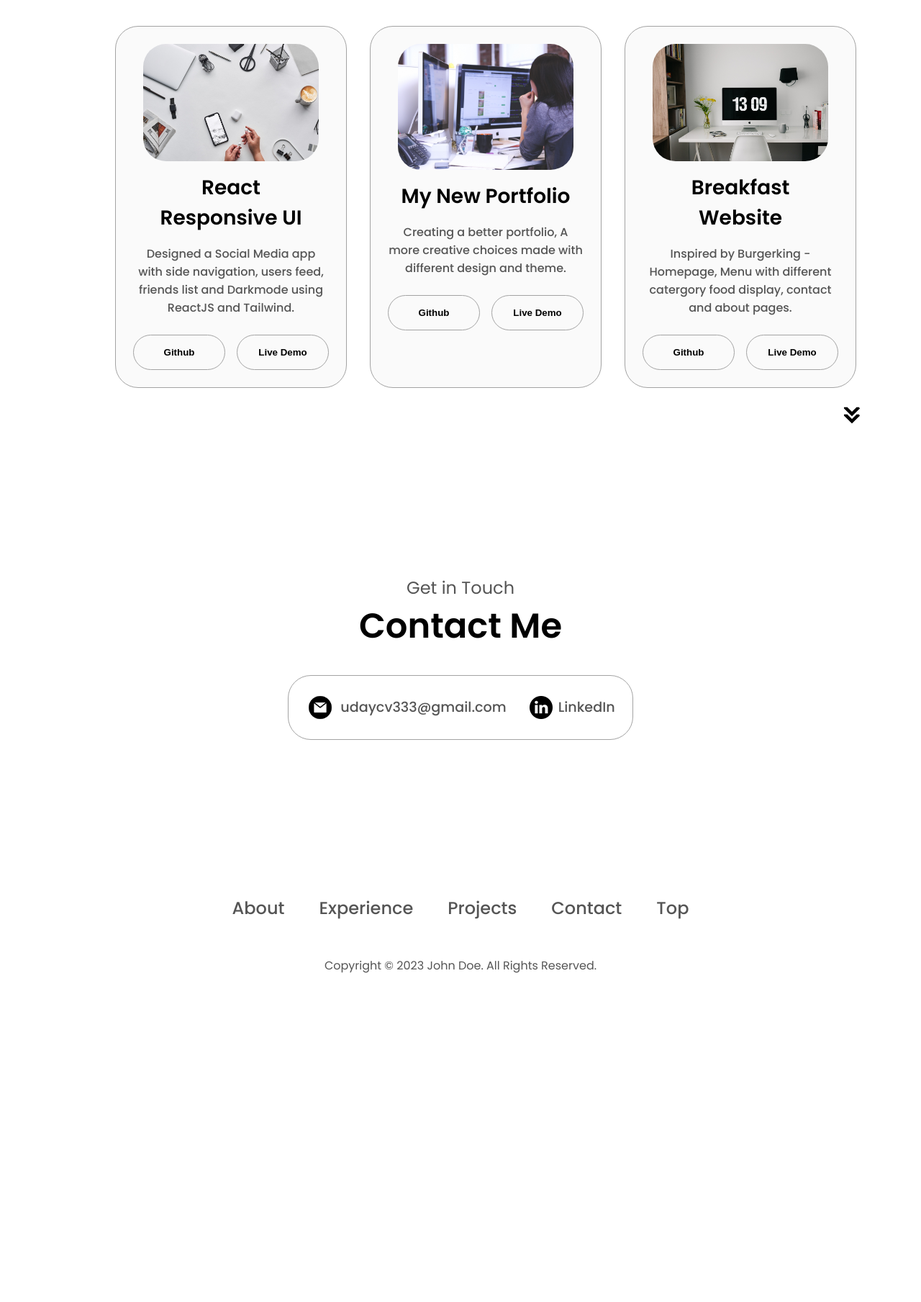
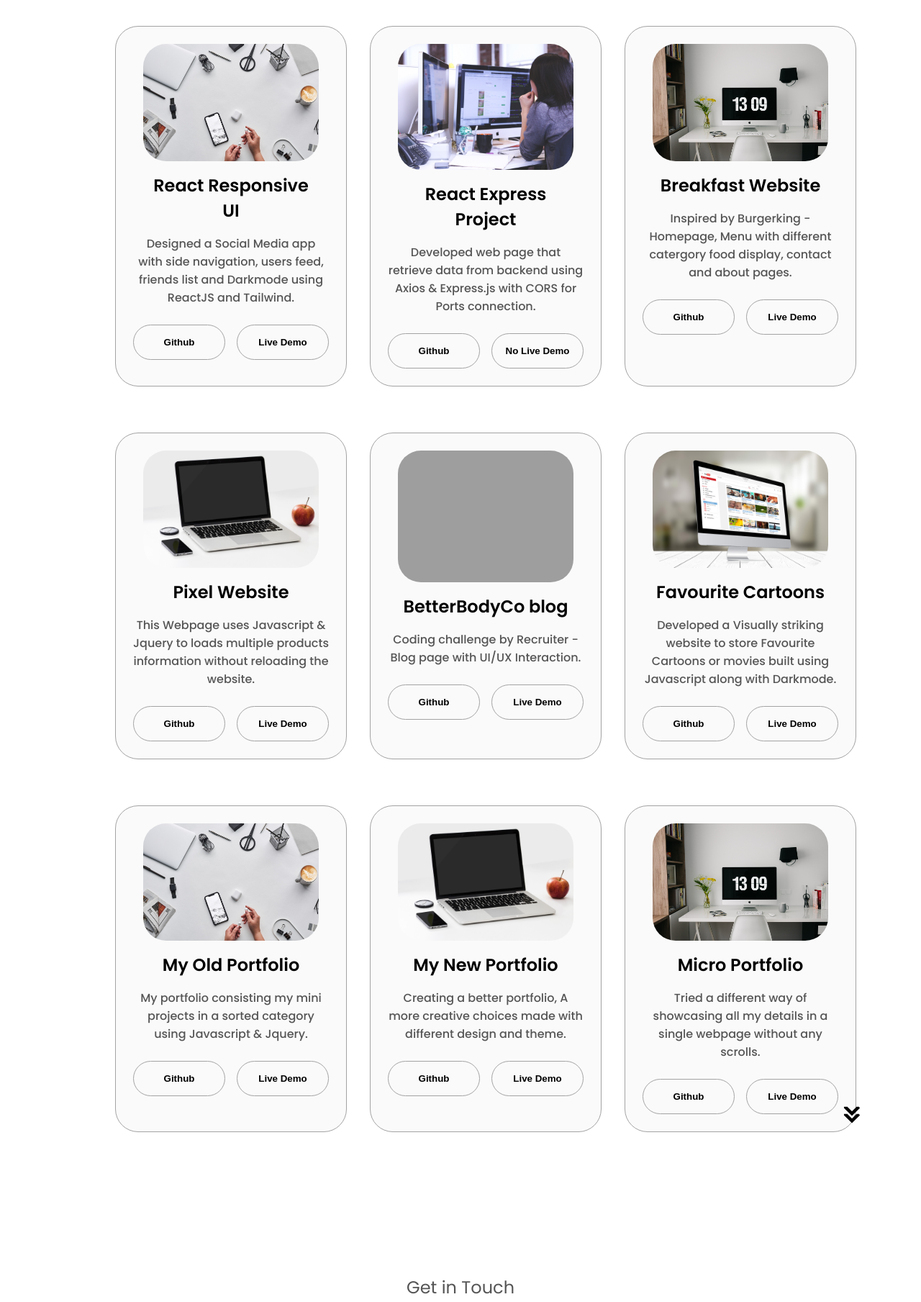
Before and after one commit to vuckrishna/vuckrishna.github.io, a PHP site: page / in a window 1280 px wide. Shown: the part 2447-4256 px from the top of the page at 72% size. Before the commit the page ends 3799 px from the top, so only its background shows below. Run offline with PHP 8.4, Linux system fonts and the light colour scheme; grey boxes are pictures that could not be loaded.

Commit message:
new projects added

```diff
--- a/myprofile/index.html
+++ b/myprofile/index.html
@@ -312,25 +312,22 @@
                 class="project-img"
               />
             </div>
-            <h2 class="experience-sub-title project-title">My New Portfolio</h2>
+            <h2 class="experience-sub-title project-title">
+              React Express Project
+            </h2>
             <p>
-              Creating a better portfolio, A more creative choices made with
-              different design and theme.
+              Developed web page that retrieve data from backend using Axios &
+              Express.js with CORS for Ports connection.
             </p>
             <br />
             <div class="btn-container">
               <button
                 class="btn btn-color-2 project-btn"
-                onclick="location.href='https://github.com/vuckrishna/vuckrishna.github.io/tree/main/UXPortfolio'"
+                onclick="location.href='https://github.com/vuckrishna/vuckrishna.github.io/tree/main/ReactExpressProjectEvents'"
               >
                 Github
               </button>
-              <button
-                class="btn btn-color-2 project-btn"
-                onclick="location.href='https://vuckrishna.github.io/UXPortfolio/'"
-              >
-                Live Demo
-              </button>
+              <button class="btn btn-color-2 project-btn">No Live Demo</button>
             </div>
           </div>
           <div class="details-container color-container">
@@ -364,31 +361,187 @@
               </button>
             </div>
           </div>
-          <!-- <div class="details-container color-container">
+        </div>
+        <div class="about-containers">
+          <div class="details-container color-container">
             <div class="article-container">
               <img
                 src="./assets/img6.jpg"
-                  alt="Project 3"
+                alt="Project 1"
                 class="project-img"
               />
             </div>
-              <h2 class="experience-sub-title project-title">JS Notes webpage</h2>
-              <p>Notes taking application using Javascript with notes being stored in a Local Storage environment.</p><br/>
+            <h2 class="experience-sub-title project-title">Pixel Website</h2>
+            <p>
+              This Webpage uses Javascript & Jquery to loads multiple products
+              information without reloading the website.
+            </p>
+            <br />
             <div class="btn-container">
               <button
                 class="btn btn-color-2 project-btn"
-                  onclick="location.href='https://github.com/vuckrishna/vuckrishna.github.io/tree/main/notesapp'"
+                onclick="location.href='https://github.com/vuckrishna/vuckrishna.github.io/tree/main/PixelExp'"
               >
                 Github
               </button>
               <button
                 class="btn btn-color-2 project-btn"
-                  onclick="location.href='https://vuckrishna.github.io/notesapp/'"
+                onclick="location.href='https://vuckrishna.github.io/PixelExp/'"
               >
                 Live Demo
               </button>
             </div>
-            </div> -->
+          </div>
+          <div class="details-container color-container">
+            <div class="article-container">
+              <img
+                src="./assets/img8.jpg"
+                alt="Project 1"
+                class="project-img"
+              />
+            </div>
+            <h2 class="experience-sub-title project-title">
+              BetterBodyCo blog
+            </h2>
+            <p>
+              Coding challenge by Recruiter - Blog page with UI/UX Interaction.
+            </p>
+            <br />
+            <div class="btn-container">
+              <button
+                class="btn btn-color-2 project-btn"
+                onclick="location.href='https://github.com/vuckrishna/vuckrishna.github.io/tree/main/betterbodyco'"
+              >
+                Github
+              </button>
+              <button
+                class="btn btn-color-2 project-btn"
+                onclick="location.href='https://vuckrishna.github.io/betterbodyco/'"
+              >
+                Live Demo
+              </button>
+            </div>
+          </div>
+          <div class="details-container color-container">
+            <div class="article-container">
+              <img
+                src="./assets/img9.jpg"
+                alt="Project 2"
+                class="project-img"
+              />
+            </div>
+            <h2 class="experience-sub-title project-title">
+              Favourite Cartoons
+            </h2>
+            <p>
+              Developed a Visually striking website to store Favourite Cartoons
+              or movies built using Javascript along with Darkmode.
+            </p>
+            <br />
+            <div class="btn-container">
+              <button
+                class="btn btn-color-2 project-btn"
+                onclick="location.href='https://github.com/vuckrishna/vuckrishna.github.io/tree/main/MyCartoons'"
+              >
+                Github
+              </button>
+              <button
+                class="btn btn-color-2 project-btn"
+                onclick="location.href='https://vuckrishna.github.io/MyCartoons/'"
+              >
+                Live Demo
+              </button>
+            </div>
+          </div>
+        </div>
+        <div class="about-containers">
+          <div class="details-container color-container">
+            <div class="article-container">
+              <img
+                src="./assets/img1.jpg"
+                alt="Project 1"
+                class="project-img"
+              />
+            </div>
+            <h2 class="experience-sub-title project-title">My Old Portfolio</h2>
+            <p>
+              My portfolio consisting my mini projects in a sorted category
+              using Javascript & Jquery.
+            </p>
+            <br />
+            <div class="btn-container">
+              <button
+                class="btn btn-color-2 project-btn"
+                onclick="location.href='https://github.com/vuckrishna/vuckrishna.github.io/tree/main/myoldprofile'"
+              >
+                Github
+              </button>
+              <button
+                class="btn btn-color-2 project-btn"
+                onclick="location.href='https://vuckrishna.github.io/myoldprofile/'"
+              >
+                Live Demo
+              </button>
+            </div>
+          </div>
+          <div class="details-container color-container">
+            <div class="article-container">
+              <img
+                src="./assets/img6.jpg"
+                alt="Project 1"
+                class="project-img"
+              />
+            </div>
+            <h2 class="experience-sub-title project-title">My New Portfolio</h2>
+            <p>
+              Creating a better portfolio, A more creative choices made with
+              different design and theme.
+            </p>
+            <br />
+            <div class="btn-container">
+              <button
+                class="btn btn-color-2 project-btn"
+                onclick="location.href='https://github.com/vuckrishna/vuckrishna.github.io/tree/main/UXPortfolio'"
+              >
+                Github
+              </button>
+              <button
+                class="btn btn-color-2 project-btn"
+                onclick="location.href='https://vuckrishna.github.io/UXPortfolio/'"
+              >
+                Live Demo
+              </button>
+            </div>
+          </div>
+          <div class="details-container color-container">
+            <div class="article-container">
+              <img
+                src="./assets/img5.jpg"
+                alt="Project 2"
+                class="project-img"
+              />
+            </div>
+            <h2 class="experience-sub-title project-title">Micro Portfolio</h2>
+            <p>
+              Tried a different way of showcasing all my details in a single
+              webpage without any scrolls.
+            </p>
+            <br />
+            <div class="btn-container">
+              <button
+                class="btn btn-color-2 project-btn"
+                onclick="location.href='https://github.com/vuckrishna/vuckrishna.github.io/tree/main/UXPortfolio2'"
+              >
+                Github
+              </button>
+              <button
+                class="btn btn-color-2 project-btn"
+                onclick="location.href='https://vuckrishna.github.io/UXPortfolio2/'"
+              >
+                Live Demo
+              </button>
+            </div>
+          </div>
         </div>
       </div>
 
--- a/myprofile/styles.css
+++ b/myprofile/styles.css
@@ -439,6 +439,7 @@ section {
   .project-title {
     margin: 1rem;
     color: black;
+    font-size: 1.5rem !important;
   }
 
   .project-btn {
```
Lines whose indentation alone changed are shown as unchanged.
